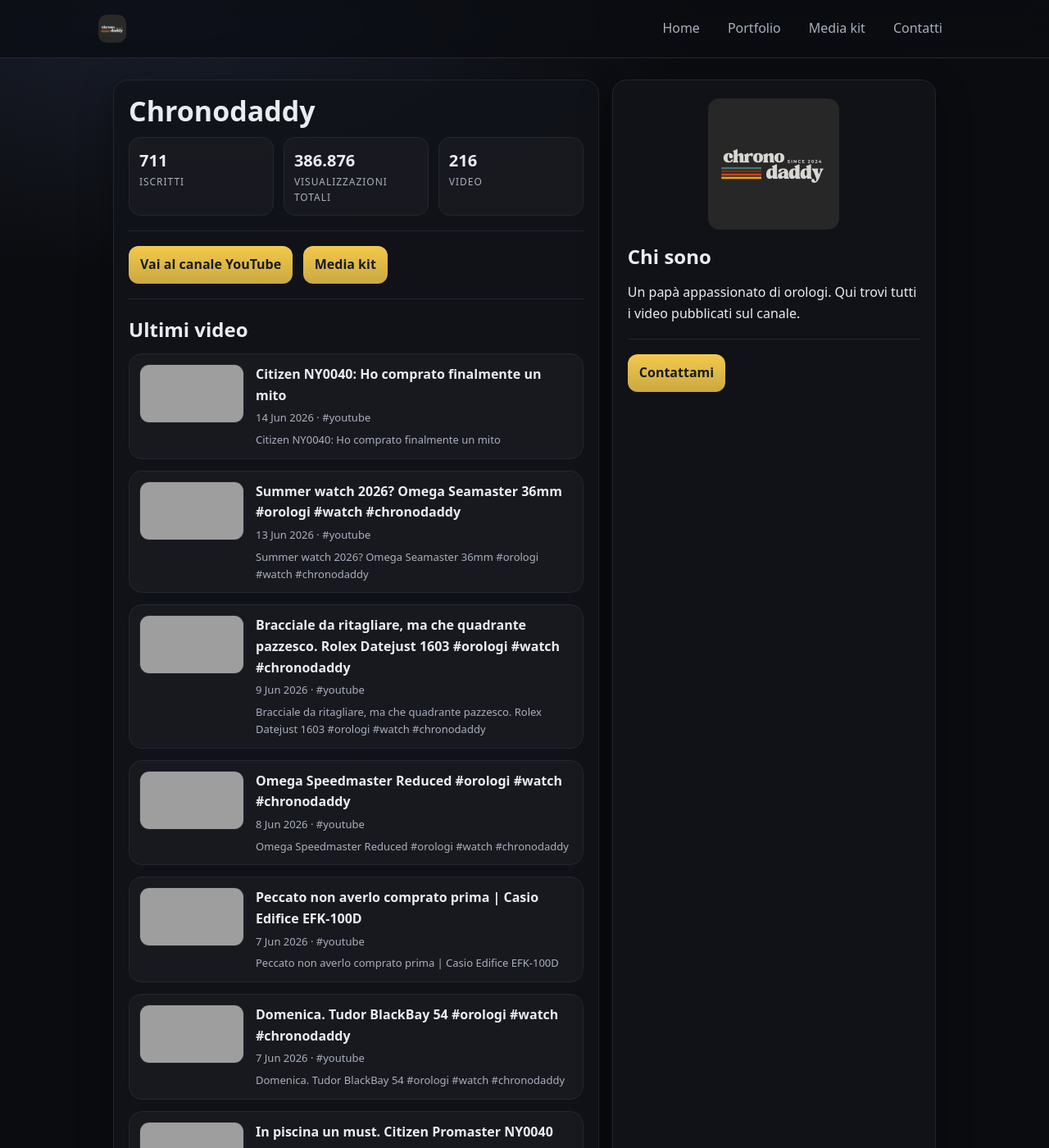
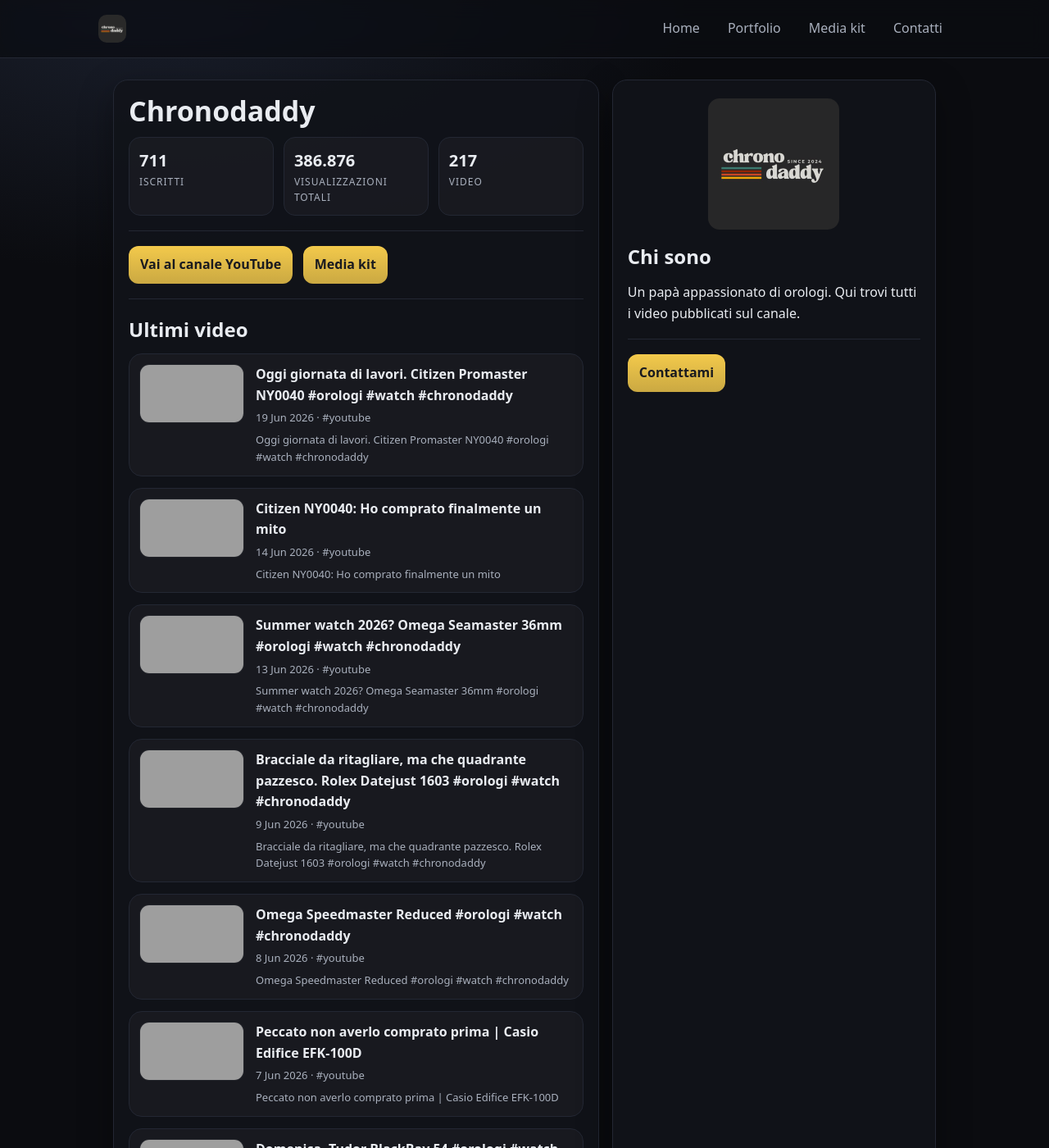
Before and after one commit to claudiostoduto/chronodaddy, a Jekyll site: the page built from index.md, in a window 1280 px wide and 1400 px high, cut to the strip 0-1400 px from the top of the window. Shown: the whole strip at 82% size. Built offline with Jekyll 4.4.1, drawn with Linux system fonts in a browser that asks for light colours; some of the changed text lies outside the part shown; grey boxes are pictures that could not be loaded.

Commit message:
chore: add new YouTube posts

```diff
--- /dev/null
+++ b/_posts/2026-06-19-oggi-giornata-di-lavori-citizen-promaster-ny0040-orologi-watch-chronodaddy.md
@@ -0,0 +1,14 @@
+---
+title: "Oggi giornata di lavori. Citizen Promaster NY0040 #orologi #watch #chronodaddy"
+date: 2026-06-19
+videoId: "x16exWfgb8M"
+youtubeUrl: "https://www.youtube.com/shorts/x16exWfgb8M"
+thumbnail: "https://i1.ytimg.com/vi/x16exWfgb8M/hqdefault.jpg"
+tags: [youtube]
+excerpt: "Oggi giornata di lavori. Citizen Promaster NY0040 #orologi #watch #chronodaddy"
+---
+
+<!--
+Questo post è stato generato automaticamente.
+Puoi aggiungere tag più specifici (brand/modello/format) e una descrizione/contesto per renderlo un vero case study.
+-->
--- a/assets/channel-stats.json
+++ b/assets/channel-stats.json
@@ -1,6 +1,6 @@
 {
   "subscribers": 711,
   "views": 386876,
-  "videos": 216,
-  "updatedAt": "2026-06-19T05:22:33.180Z"
+  "videos": 217,
+  "updatedAt": "2026-06-19T10:55:33.887Z"
 }
```
